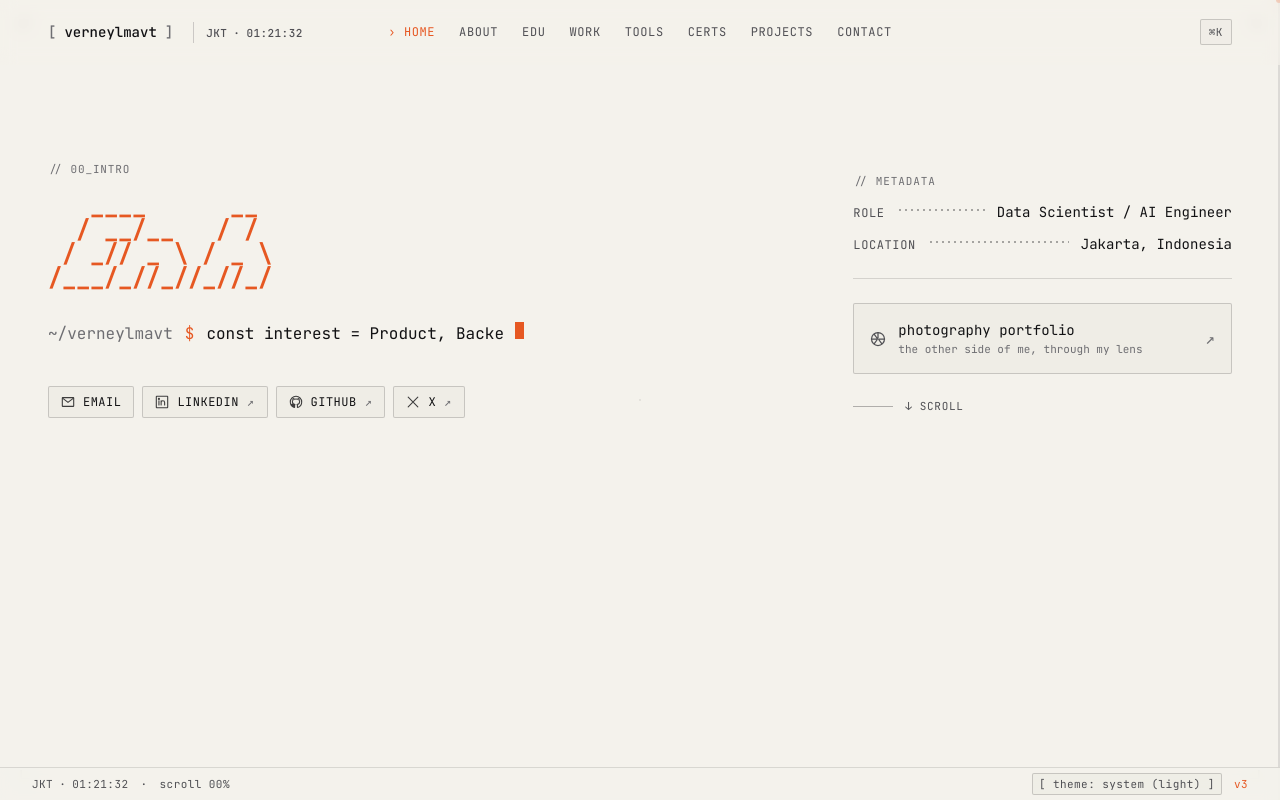
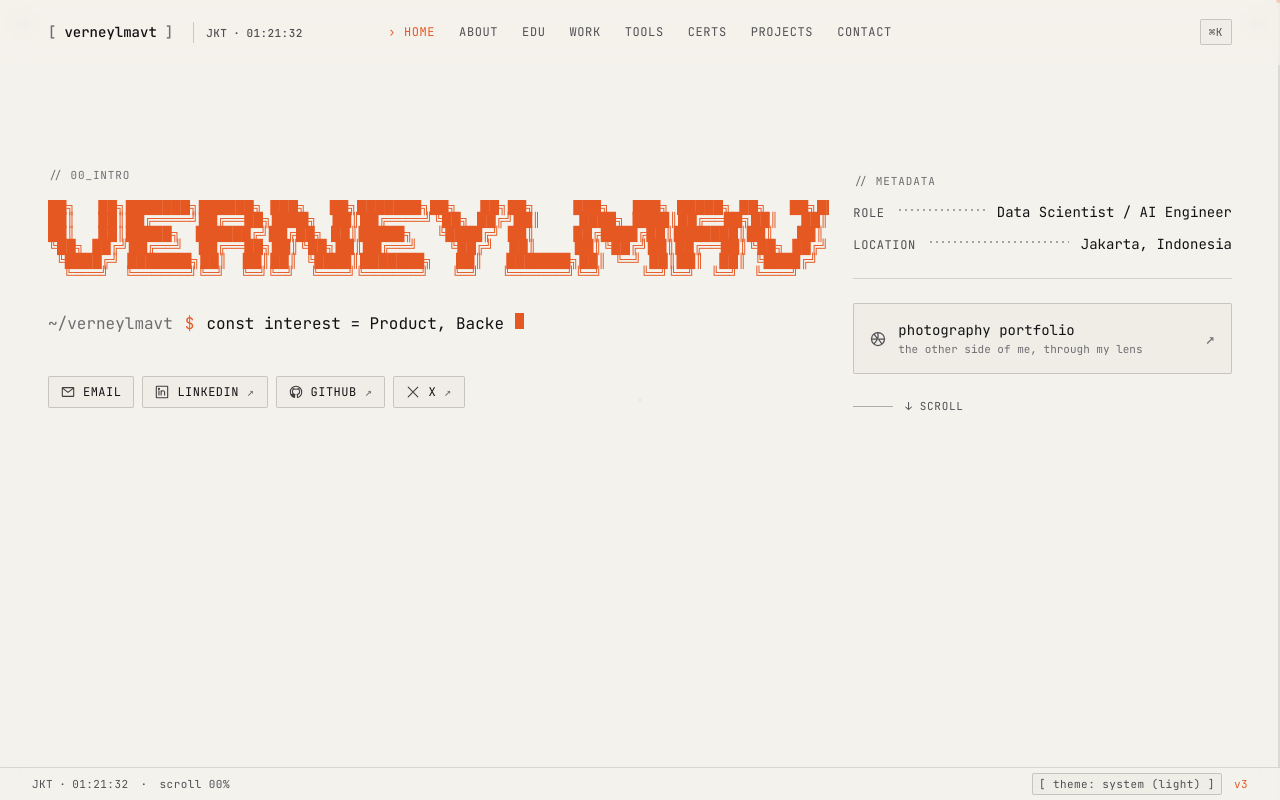
Before and after one commit to verneylmavt/verneylmavt.vercel.app, a Next.js app: page / in a window 1280 px wide. Both pictures are taken after a click on the button "ELVERN NEYLMAV TANNY". Shown: the top 800 px of the page. Built offline with nearby package versions, Linux system fonts and the light colour scheme.

Commit message:
Update: Replace ASCII portrait with detailed ASCII art for improved visual representation in Hero component

```diff
--- a/src/components/site/Hero.tsx
+++ b/src/components/site/Hero.tsx
@@ -16,11 +16,15 @@ const TYPEWRITER_COMMANDS = [
   "const mbti = ENTP;",
 ] as const;
 
-// ASCII portrait — shown briefly when the user clicks the hero name.
-const ASCII_ART = `   ____      __
-  / __/__   / /
- / _// _ \\ / _ \\
-/___/_//_//_//_/`;
+// ASCII art spelling "VERNEYLMAVT" — shown briefly when the user clicks the
+// hero name. ANSI Shadow block-letter style. Width is intentional; on narrow
+// screens the <pre> scrolls horizontally inside the hero column.
+const ASCII_ART = `██╗   ██╗███████╗██████╗ ███╗   ██╗███████╗██╗   ██╗██╗     ███╗   ███╗ █████╗ ██╗   ██╗████████╗
+██║   ██║██╔════╝██╔══██╗████╗  ██║██╔════╝╚██╗ ██╔╝██║     ████╗ ████║██╔══██╗██║   ██║╚══██╔══╝
+██║   ██║█████╗  ██████╔╝██╔██╗ ██║█████╗   ╚████╔╝ ██║     ██╔████╔██║███████║██║   ██║   ██║
+╚██╗ ██╔╝██╔══╝  ██╔══██╗██║╚██╗██║██╔══╝    ╚██╔╝  ██║     ██║╚██╔╝██║██╔══██║╚██╗ ██╔╝   ██║
+ ╚████╔╝ ███████╗██║  ██║██║ ╚████║███████╗   ██║   ███████╗██║ ╚═╝ ██║██║  ██║ ╚████╔╝    ██║
+  ╚═══╝  ╚══════╝╚═╝  ╚═╝╚═╝  ╚═══╝╚══════╝   ╚═╝   ╚══════╝╚═╝     ╚═╝╚═╝  ╚═╝  ╚═══╝     ╚═╝   `;
 
 export function Hero({ site }: { site: SiteContent }) {
   const reducedMotion = useReducedMotion();
@@ -117,7 +121,7 @@ export function Hero({ site }: { site: SiteContent }) {
             {asciiOpen ? (
               <pre
                 aria-hidden="true"
-                className="block whitespace-pre text-[rgb(var(--accent))] leading-[1.0] text-[clamp(0.75rem,2.4vw,1.5rem)] font-bold"
+                className="block whitespace-pre text-[rgb(var(--accent))] leading-[1.0] text-[clamp(0.4rem,1.05vw,0.875rem)] overflow-x-auto max-w-full"
               >
                 {ASCII_ART}
               </pre>
```
